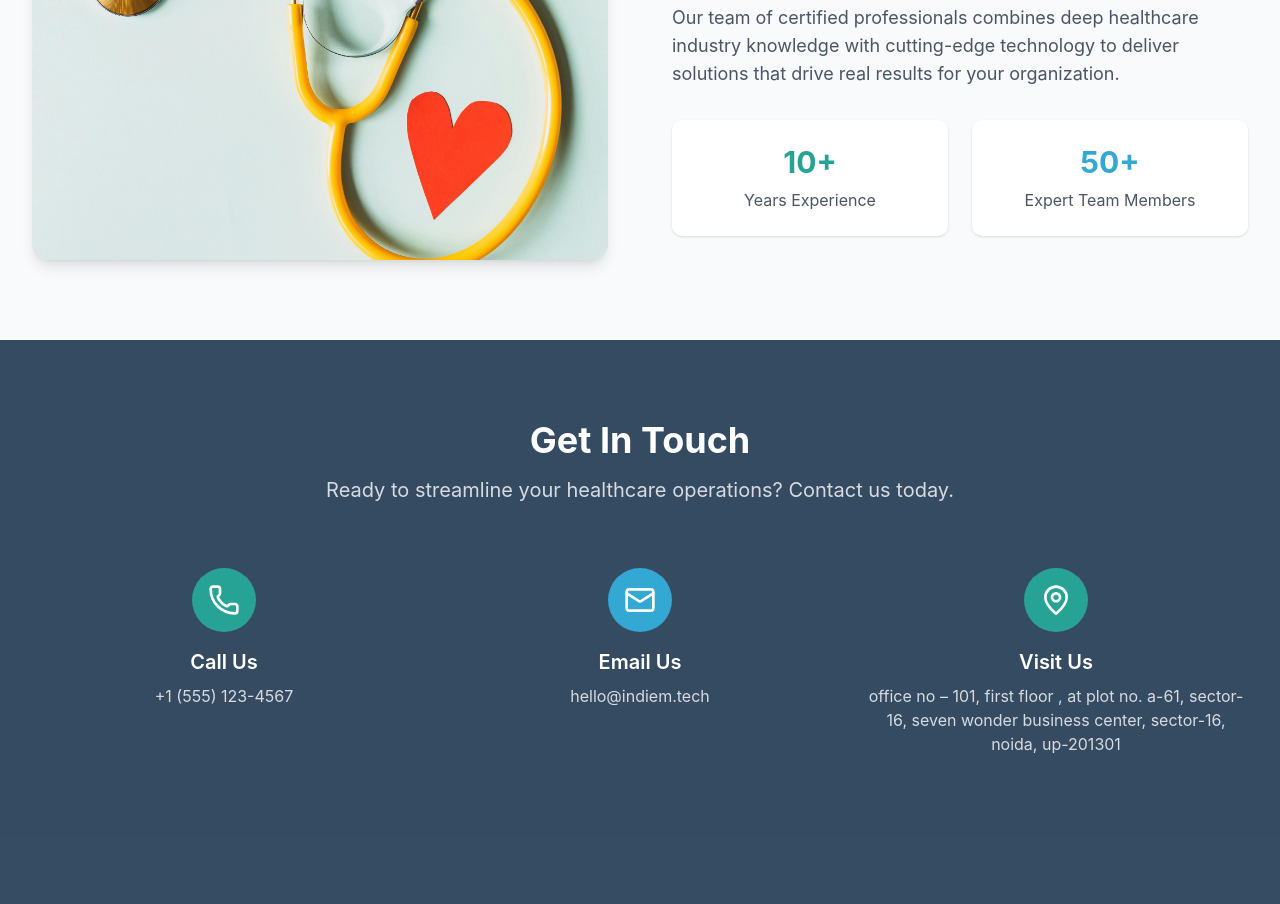
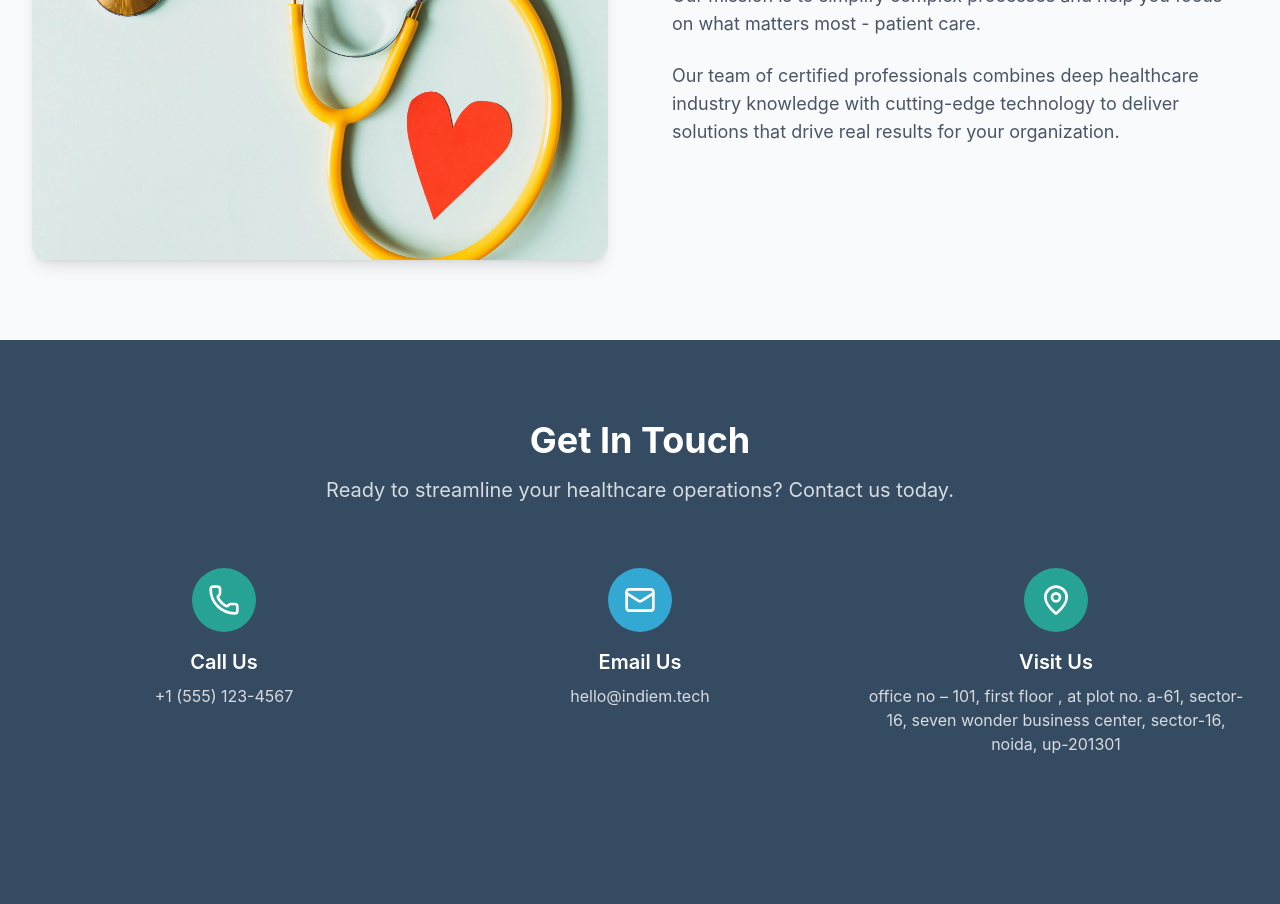
Before and after one commit to aryanrajput955/healthcare, a Next.js app: page / in a window 1280 px wide. Shown: the part 2540-3444 px from the top of the page. Built offline with nearby package versions, Linux system fonts and the light colour scheme.

Commit message:
first commit

```diff
--- a/app/page.js
+++ b/app/page.js
@@ -350,7 +350,7 @@
               <p className="text-lg text-gray-600 mb-8">
                 Our team of certified professionals combines deep healthcare industry knowledge with cutting-edge technology to deliver solutions that drive real results for your organization.
               </p>
-              <div className="grid sm:grid-cols-2 gap-6">
+              {/* <div className="grid sm:grid-cols-2 gap-6">
                 <div className="text-center p-6 bg-white rounded-lg shadow">
                   <div className="text-3xl font-bold text-[#27A395] mb-2">10+</div>
                   <div className="text-gray-600">Years Experience</div>
@@ -359,7 +359,7 @@
                   <div className="text-3xl font-bold text-[#33A8D3] mb-2">50+</div>
                   <div className="text-gray-600">Expert Team Members</div>
                 </div>
-              </div>
+              </div> */}
             </div>
           </div>
         </div>
```
